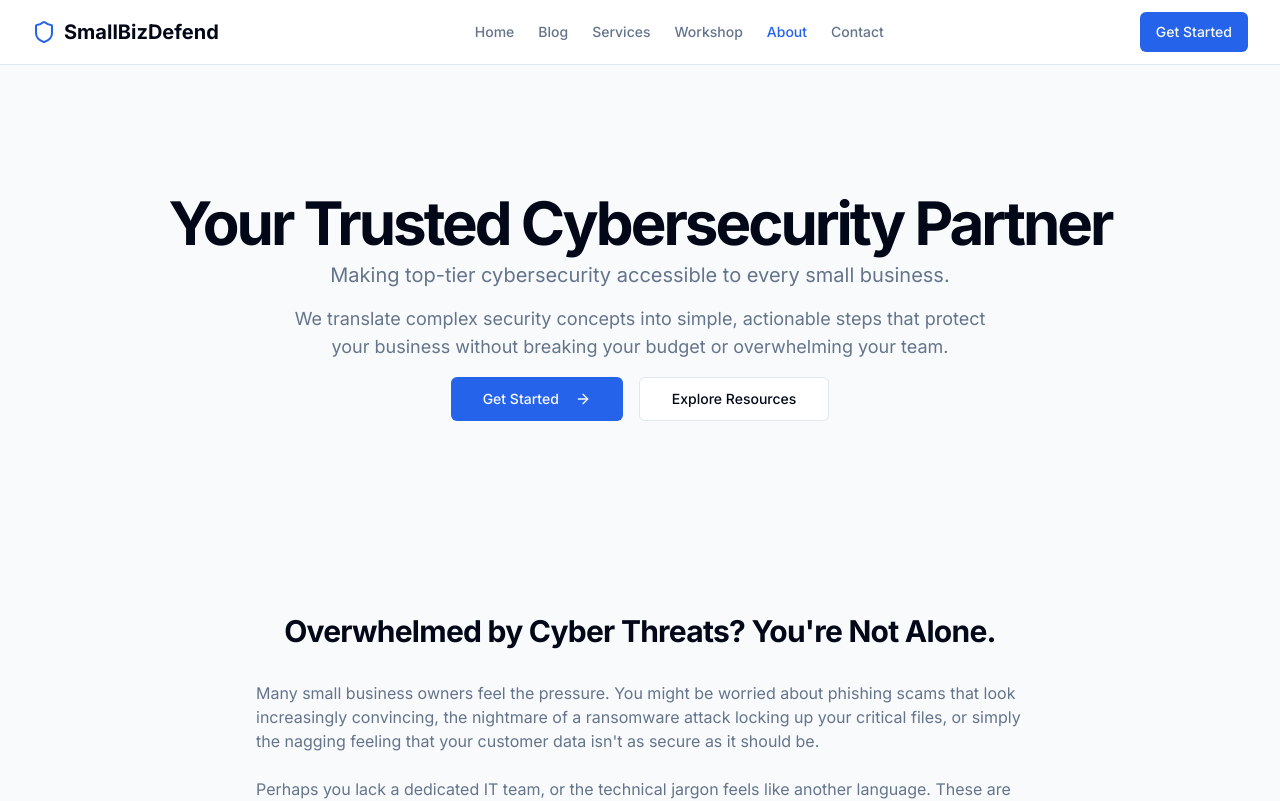
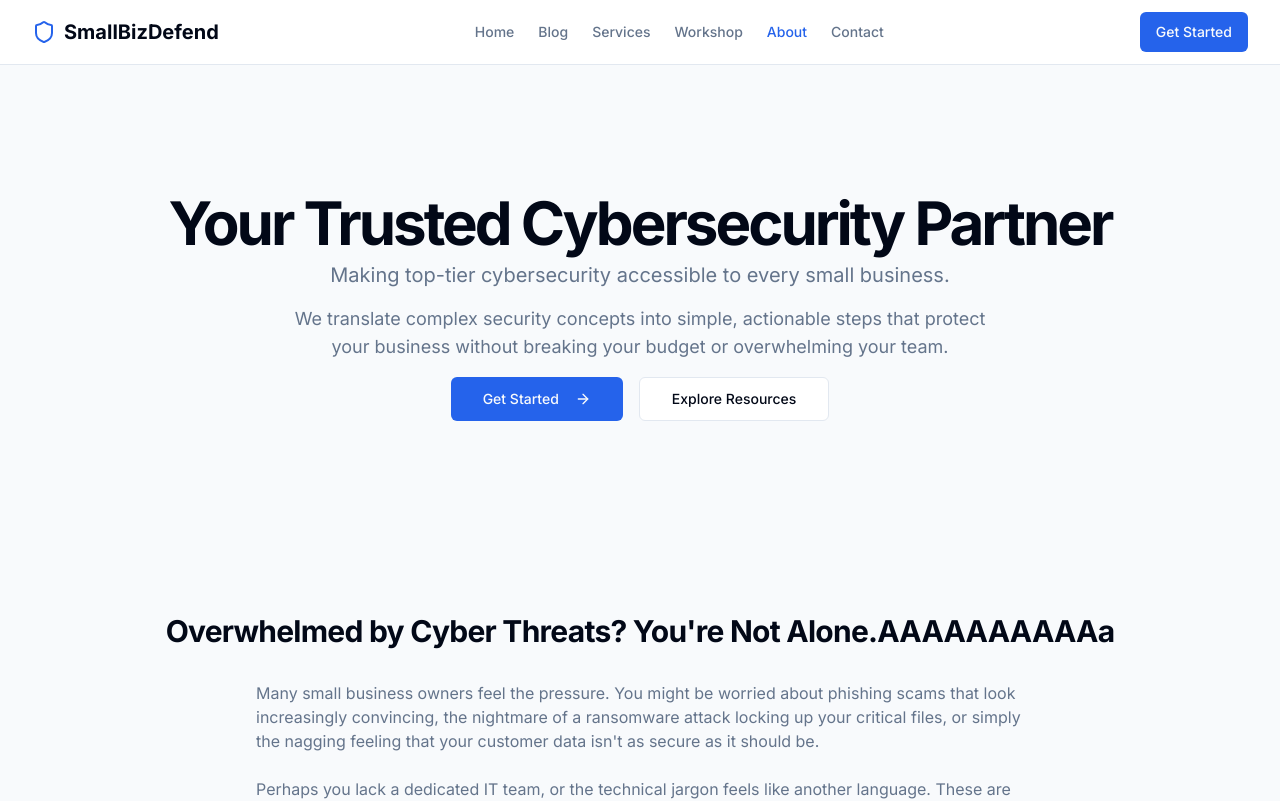
Before and after one commit to kramoto/smallbizdefend-website, a Next.js app: page /about in a window 1280 px wide. Shown: the top 801 px of the page. Built offline with nearby package versions, Linux system fonts and the light colour scheme.

Commit message:
Update page.tsx

```diff
--- a/app/about/page.tsx
+++ b/app/about/page.tsx
@@ -13,7 +13,7 @@ export default function Home() {
       <section className="py-16 bg-slate-50">
         <div className="container px-4 md:px-6">
           <h2 className="text-3xl font-bold tracking-tight text-center mb-8">
-            Overwhelmed by Cyber Threats? You're Not Alone.
+            Overwhelmed by Cyber Threats? You're Not Alone.AAAAAAAAAAa
           </h2>
           <div className="max-w-3xl mx-auto">
             <p className="text-muted-foreground mb-6">
```
